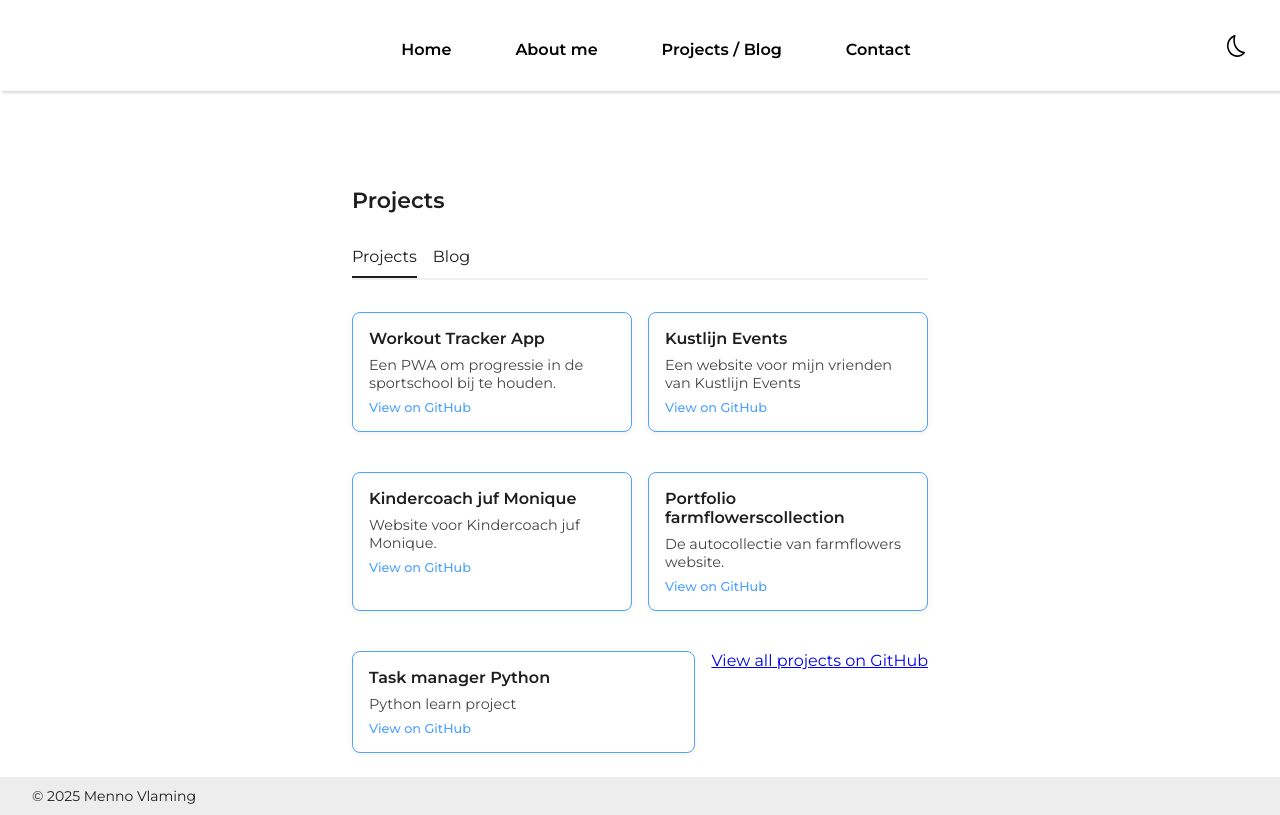
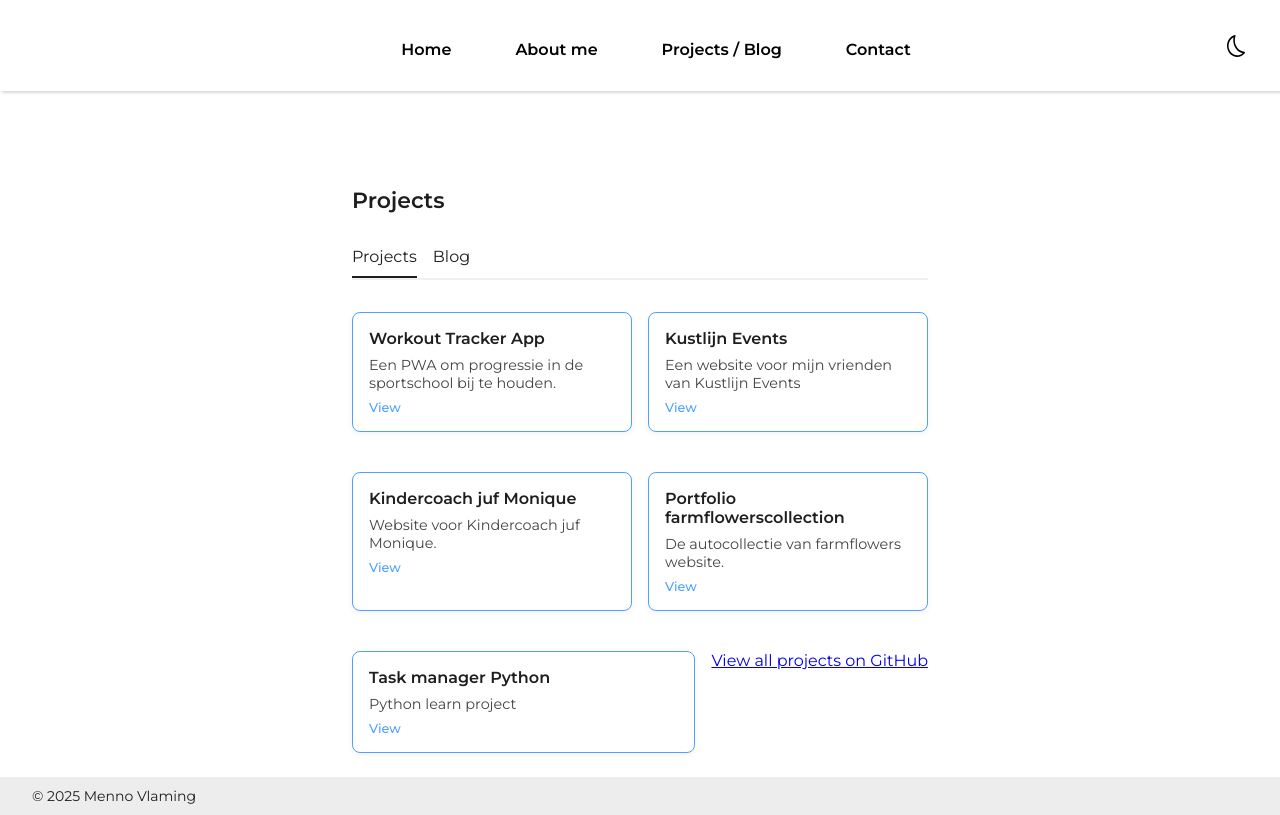
Before and after one commit to Mennovlaming/portfolio2, a React (Vite) app: page /#/Projects/blog in a window 1280 px wide. Both pictures are taken after a click on the item "Projects". Shown: the top 815 px of the page. Built offline with nearby package versions, Linux system fonts and the light colour scheme.

Commit message:
minor changes

```diff
--- a/src/pages/Projects/Projects.jsx
+++ b/src/pages/Projects/Projects.jsx
@@ -91,7 +91,7 @@ function Projects() {
 
                     {project.url && (
                       <a href={project.url} target='_blank' rel='noopener noreferrer'>
-                        View on GitHub
+                        View
                       </a>
                     )}
                   </div>
```
